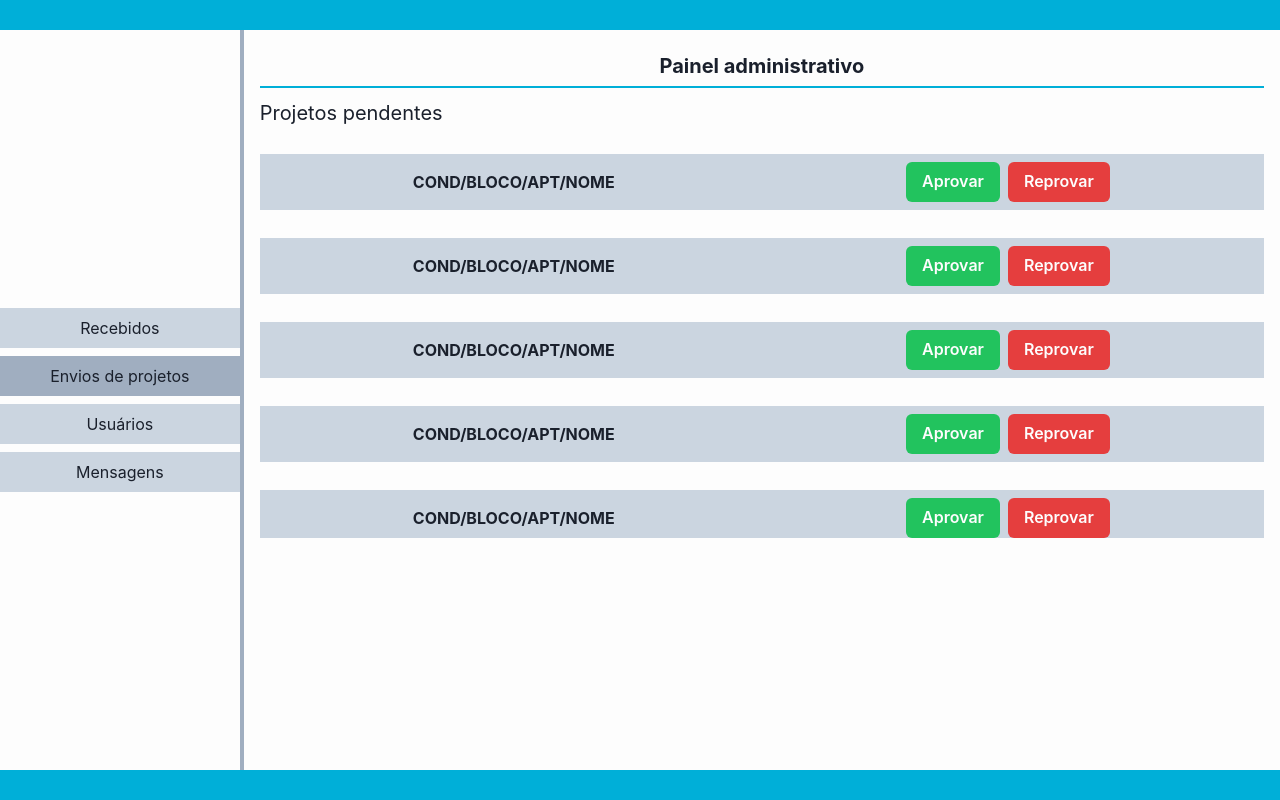
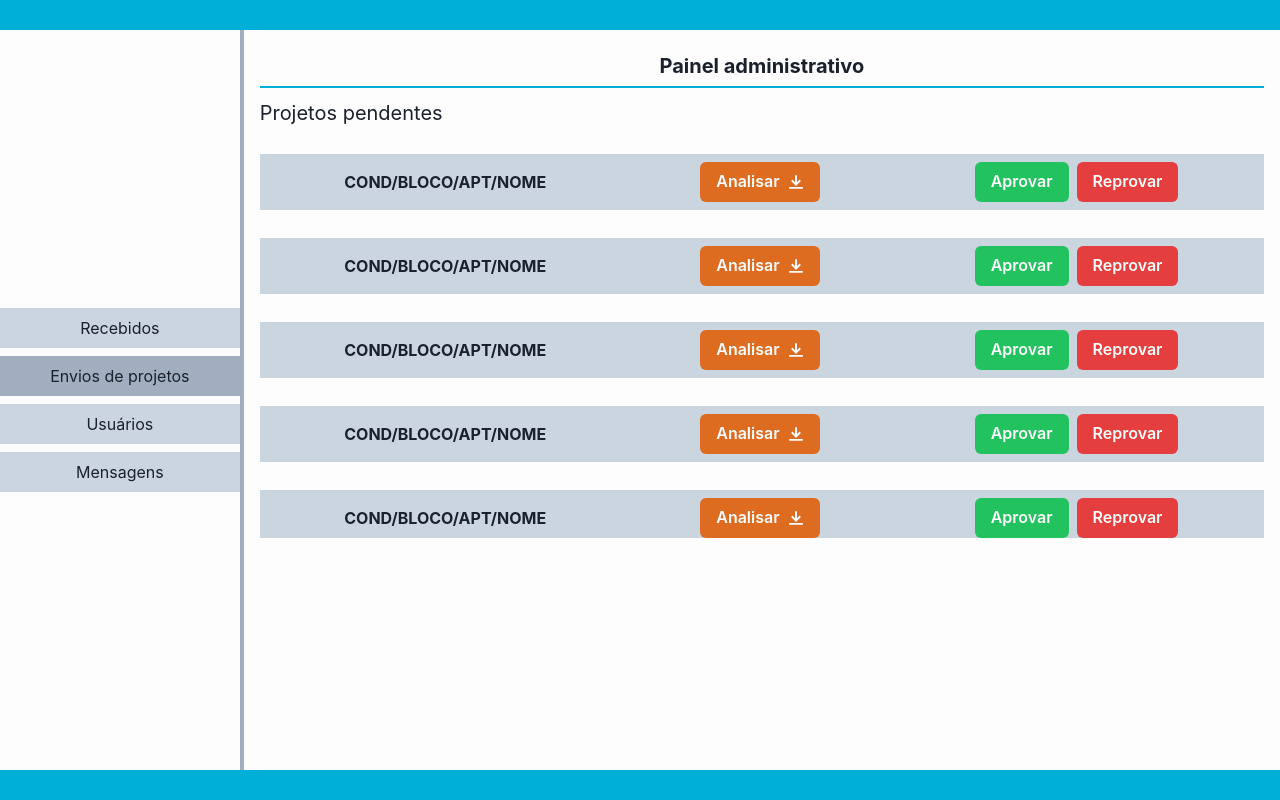
Before and after one commit to TYTO-code/Condominium, a React (Vite) app: page / in a window 1280 px wide. Both pictures are taken after a click on the tab "Envios de projetos". Built offline with nearby package versions, Linux system fonts and the light colour scheme.

Commit message:
feat: add analyze button in pending projects

```diff
--- a/src/components/PendingProjectBox/index.tsx
+++ b/src/components/PendingProjectBox/index.tsx
@@ -24,6 +24,7 @@ import {
   Input
 } from '@chakra-ui/react';
 import './styles.css';
+import { DownloadIcon } from '@chakra-ui/icons';
 
 interface ProjectBoxProps {
   children?: JSX.Element;
@@ -140,6 +141,11 @@ function PendingProjectBox({ children, title }: ProjectBoxProps): JSX.Element {
       >
         <Text as="b">{title}</Text>
       </Flex>
+      <Flex>
+        <Button rightIcon={<DownloadIcon />} colorScheme="orange">
+          Analisar
+        </Button>
+      </Flex>
       <ButtonGroup>
         <Button
           colorScheme="whatsapp"
```
